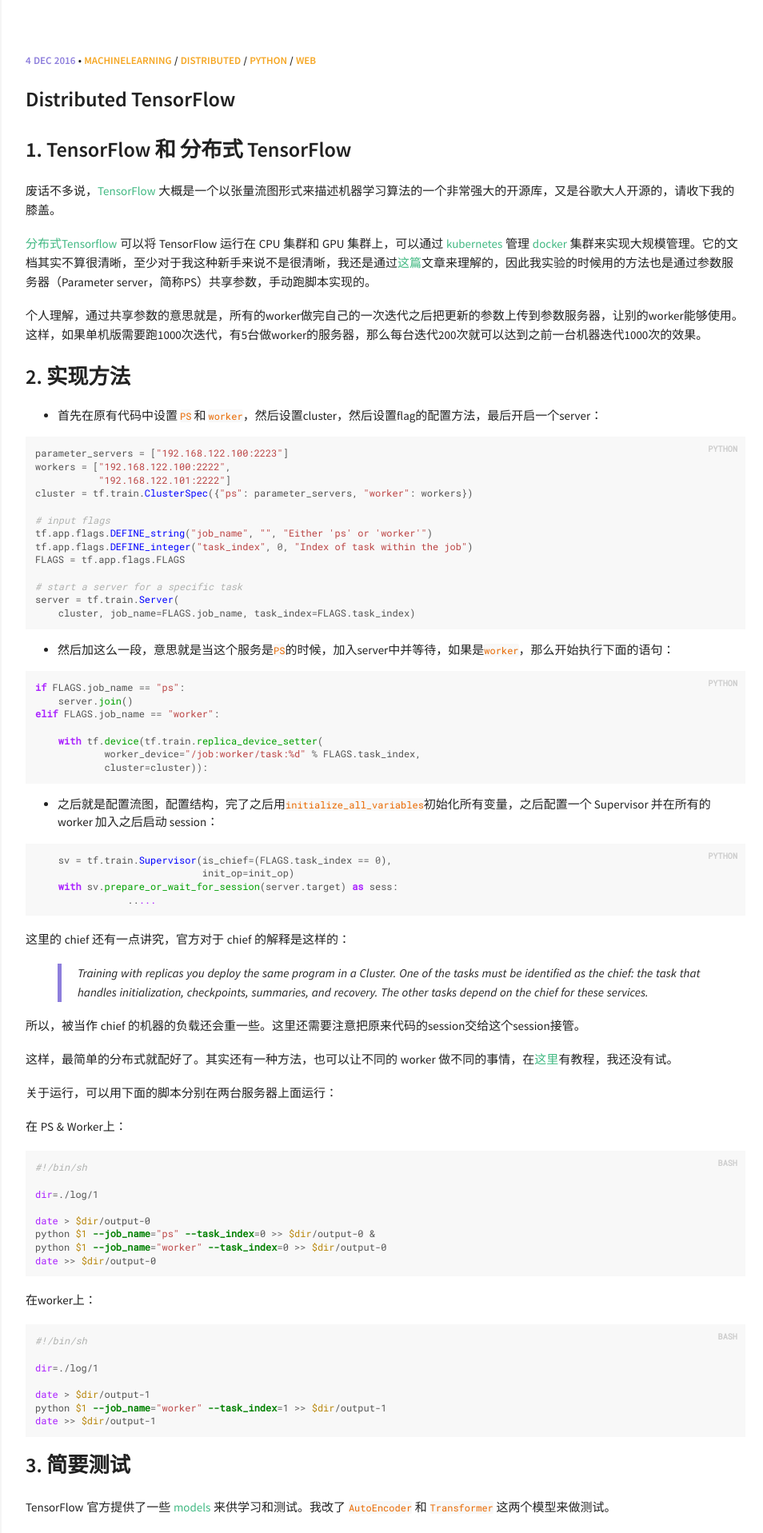
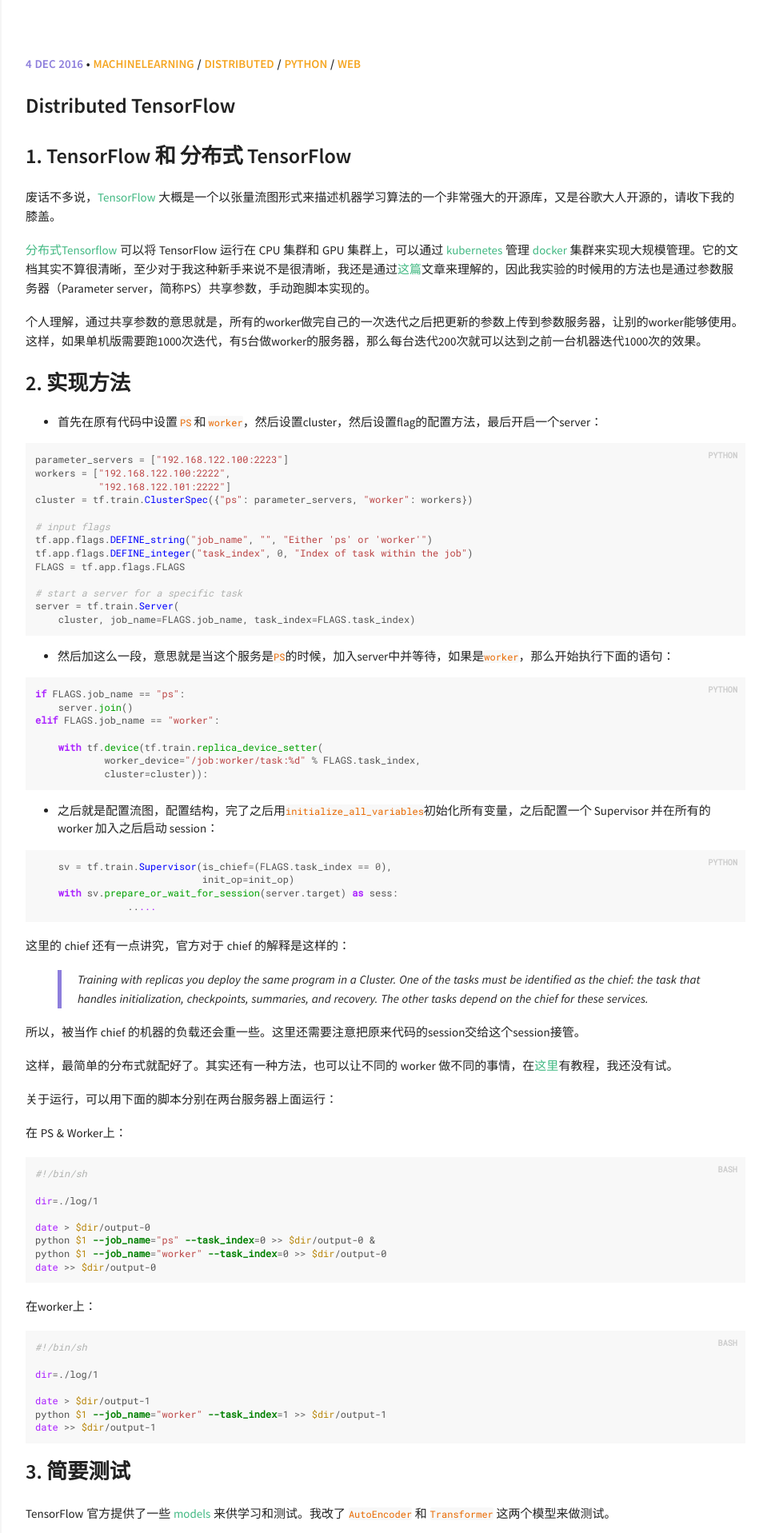
Before and after one commit to firiceguo/firiceguo.github.io, a Jekyll site: the page built from index.html, in a window 1280 px wide. Shown: the top 1917 px of the page at 80% size, without its empty margins (318-1272 px from the left). Built offline with Jekyll 4.4.1, drawn with Linux system fonts in a browser that asks for light colours; emoji names are drawn with the system emoji font; formulas are drawn with MathJax 3.

Commit message:
change font size

```diff
--- a/_includes/head.html
+++ b/_includes/head.html
@@ -3,7 +3,7 @@
   <meta http-equiv="X-UA-Compatible" content="IE=edge">
   <meta name="viewport" content="width=device-width, initial-scale=1">
 
-  <title>{% if page.title %}{{ page.title }}{% else %}{{ site.title }} | FYD{% endif %}</title>
+  <title>{% if page.title %}{{ page.title }}{% else %}{{ site.title }}|FYD{% endif %}</title>
   <meta name="description" content="{% if page.excerpt %}{{ page.excerpt | strip_html | strip_newlines | truncate: 160 }}{% else %}{{ site.description }}{% endif %}">
 
   <!-- CSS files -->
--- a/_layouts/post_listing.html
+++ b/_layouts/post_listing.html
@@ -22,10 +22,7 @@ layout: default
     <h2>
       <a href="{{ site.url }}{{ post.url }}" class="post-title" title="{{ post.title }}">{{ post.title }}</a>
       {% if post.link %}
-      <!--<a class="post-title-link" href="{{ post.link }}" target="_blank" title="{{ post.title }}"><i class="fa fa-external-link"></i></a>-->
-      <li>
-        <a href="{{ post.link }}">{{ post.title }}</a>
-      </li>
+      <a class="post-title-link" href="{{ post.link }}" target="_blank" title="{{ post.title }}"><i class="fa fa-external-link"></i></a>
       {% endif %}
     </h2>
 
--- a/_sass/pages/_post.scss
+++ b/_sass/pages/_post.scss
@@ -51,7 +51,7 @@ section.post {
 
 .post-title-link {
 	color: $primary;
-	font-size: 14px;
+	font-size: 16px;
 	margin-left: 10px;
 	&:hover,
 	&:focus {
@@ -61,7 +61,7 @@ section.post {
 
 // Post meta
 .post-meta {
-  font-size: 13px;
+  font-size: 15px;
   font-weight: bold;
 	.post-date {
 		color: $secondary;
```
Also changed, not shown: README.md.
